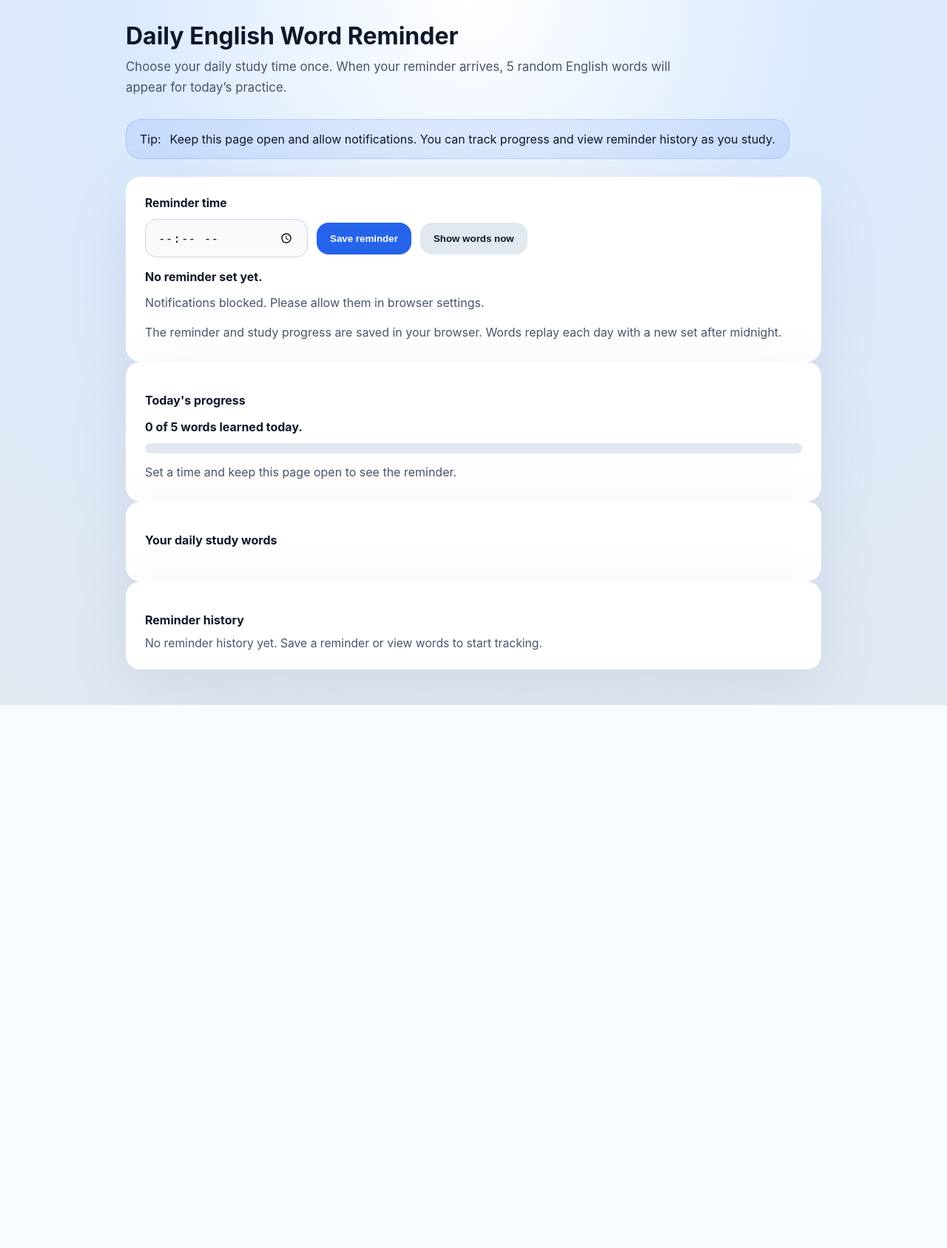
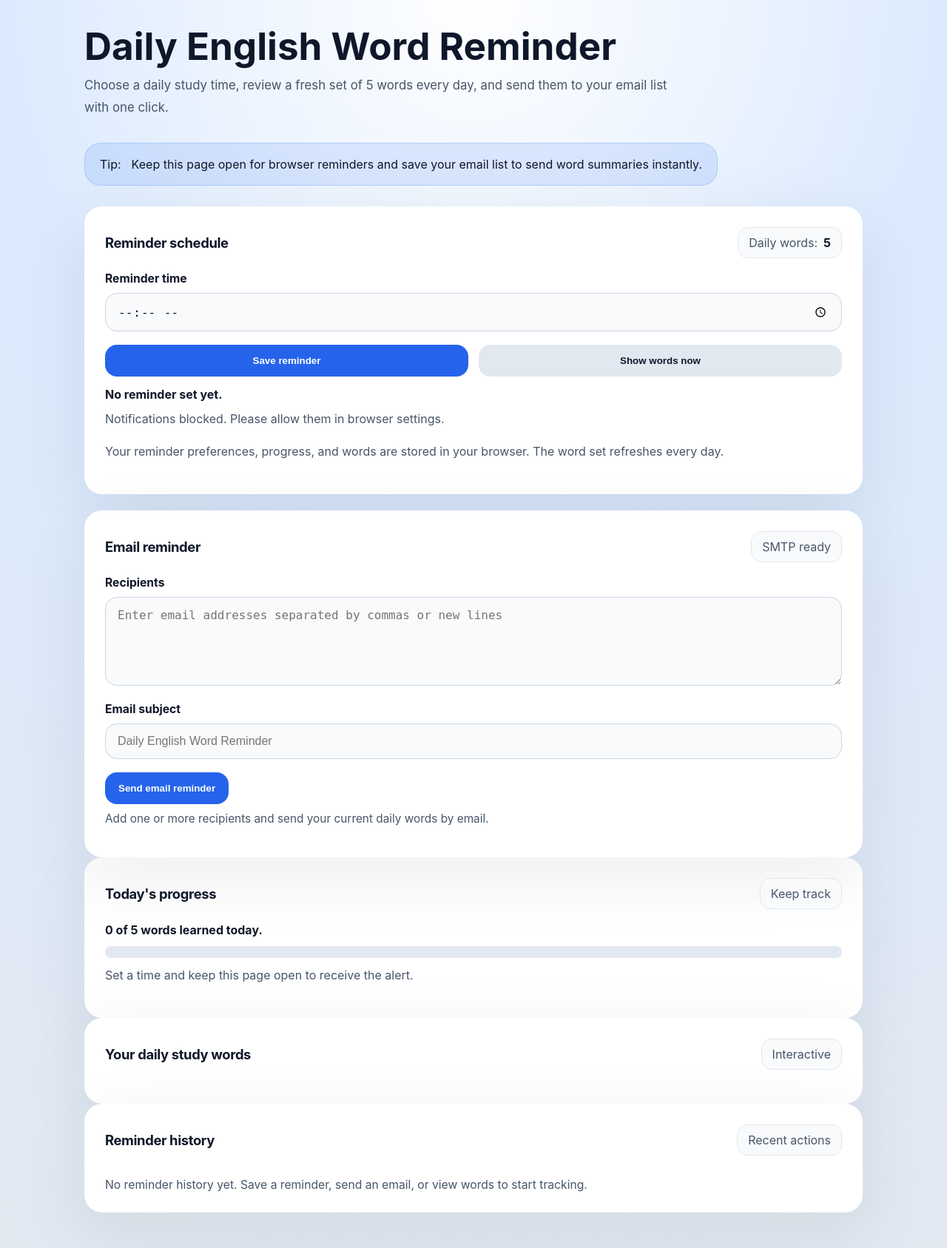
Before and after one commit to annguyenhoa1990/englishwordreminder, a Flask app: page / in a window 1280 px wide. Shown: the whole page at 74% size. Before the commit the page ends 953 px from the top, so only its background shows below. Run offline with Flask 2, Linux system fonts and the light colour scheme.

Commit message:
Update app UI and add SMTP/email reminder support

```diff
--- a/app.py
+++ b/app.py
@@ -1,6 +1,9 @@
 import argparse
 import os
-from flask import Flask, render_template
+import smtplib
+import ssl
+from email.message import EmailMessage
+from flask import Flask, render_template, request, jsonify
 
 app = Flask(__name__)
 
@@ -83,6 +86,32 @@ WORD_DEFINITIONS = {
 WORD_LIST = list(WORD_DEFINITIONS.keys())
 DAILY_WORD_COUNT = 5
 
+
+def load_dotenv_file(filename='.env'):
+    if not os.path.exists(filename):
+        return
+
+    with open(filename, 'r', encoding='utf-8') as env_file:
+        for line in env_file:
+            line = line.strip()
+            if not line or line.startswith('#') or '=' not in line:
+                continue
+
+            key, value = line.split('=', 1)
+            key = key.strip()
+            value = value.strip().strip('"').strip("'")
+            if key and key not in os.environ:
+                os.environ[key] = value
+
+
+load_dotenv_file()
+
+SMTP_SERVER = os.environ.get('SMTP_SERVER')
+SMTP_PORT = int(os.environ.get('SMTP_PORT', '587'))
+SMTP_USERNAME = os.environ.get('SMTP_USERNAME')
+SMTP_PASSWORD = os.environ.get('SMTP_PASSWORD')
+EMAIL_SENDER = os.environ.get('EMAIL_SENDER') or SMTP_USERNAME
+
 @app.route('/')
 def index():
     return render_template(
@@ -92,6 +121,58 @@ def index():
         daily_word_count=DAILY_WORD_COUNT,
     )
 
+def build_email_body(words):
+    parts = ['<h2>Daily English Word Reminder</h2>', '<p>Here are your 5 words for today:</p>', '<ul>']
+    plain_lines = ['Daily English Word Reminder', '', 'Here are your 5 words for today:', '']
+    for word in words:
+        definition = WORD_DEFINITIONS.get(word, 'No definition available.')
+        plain_lines.append(f'{word}: {definition}')
+        parts.append(f'<li><strong>{word}</strong>: {definition}</li>')
+    parts.append('</ul>')
+    parts.append('<p>Keep practicing and review them again later today.</p>')
+    plain_lines.append('')
+    plain_lines.append('Keep practicing and review them again later today.')
+    return '\n'.join(plain_lines), '\n'.join(parts)
+
+def send_email_message(recipients, subject, words):
+    if not SMTP_SERVER or not SMTP_USERNAME or not SMTP_PASSWORD or not EMAIL_SENDER:
+        raise ValueError('SMTP configuration is incomplete. Set SMTP_SERVER, SMTP_USERNAME, SMTP_PASSWORD, and EMAIL_SENDER.')
+
+    plain_text, html_text = build_email_body(words)
+    message = EmailMessage()
+    message['Subject'] = subject
+    message['From'] = EMAIL_SENDER
+    message['To'] = ', '.join(recipients)
+    message.set_content(plain_text)
+    message.add_alternative(html_text, subtype='html')
+
+    context = ssl.create_default_context()
+    with smtplib.SMTP(SMTP_SERVER, SMTP_PORT, timeout=20) as server:
+        server.starttls(context=context)
+        server.login(SMTP_USERNAME, SMTP_PASSWORD)
+        server.send_message(message)
+
+@app.route('/send-email', methods=['POST'])
+def send_email_route():
+    payload = request.get_json(silent=True) or {}
+    recipients_raw = payload.get('recipients', '')
+    recipients = [address.strip() for address in recipients_raw.replace(';', ',').split(',') if address.strip()]
+
+    if not recipients:
+        return jsonify(success=False, error='Enter at least one email address.'), 400
+
+    words = payload.get('words') or []
+    if not isinstance(words, list) or len(words) == 0:
+        return jsonify(success=False, error='No words available to send.'), 400
+
+    subject = payload.get('subject', 'Daily English Word Reminder')
+
+    try:
+        send_email_message(recipients, subject, words)
+        return jsonify(success=True, message='Email reminder sent successfully.')
+    except Exception as exc:
+        return jsonify(success=False, error=str(exc)), 500
+
 if __name__ == '__main__':
     parser = argparse.ArgumentParser(description='Run the English word reminder app.')
     parser.add_argument('--host', default='0.0.0.0', help='Host to bind the server to')
--- a/static/app.js
+++ b/static/app.js
@@ -9,12 +9,17 @@ const progressBarFill = document.getElementById('progress-bar-fill');
 const historyListEl = document.getElementById('history-list');
 const historyEmptyEl = document.getElementById('history-empty');
 const notificationStatusEl = document.getElementById('notification-status');
+const emailListTextarea = document.getElementById('email-list');
+const emailSubjectInput = document.getElementById('email-subject');
+const sendEmailButton = document.getElementById('send-email');
+const emailStatusEl = document.getElementById('email-status');
 
 const STORAGE_KEY = 'english-word-reminder';
 const DAILY_WORDS_KEY = 'english-word-reminder-words';
 const PROGRESS_KEY = 'english-word-reminder-progress';
 const HISTORY_KEY = 'english-word-reminder-history';
 const SHOWN_DAY_KEY = 'english-word-reminder-shown-date';
+const EMAIL_RECIPIENTS_KEY = 'english-word-reminder-email-recipients';
 
 function pad(value) {
     return value.toString().padStart(2, '0');
@@ -66,6 +71,22 @@ function saveTodayProgress(progress) {
     const data = getProgressData();
     data[getTodayKey()] = progress;
     localStorage.setItem(PROGRESS_KEY, JSON.stringify(data));
+}
+
+function getEmailRecipients() {
+    return localStorage.getItem(EMAIL_RECIPIENTS_KEY) || '';
+}
+
+function saveEmailRecipients(value) {
+    localStorage.setItem(EMAIL_RECIPIENTS_KEY, value);
+}
+
+function parseRecipients(raw) {
+    return raw
+        .replace(/\s+/g, ',')
+        .split(',')
+        .map(item => item.trim())
+        .filter(Boolean);
 }
 
 function toggleLearned(word) {
@@ -159,7 +180,7 @@ function hideWords() {
 function updateReminderDisplay(reminderTime) {
     if (!reminderTime) {
         nextReminderEl.textContent = 'No reminder set yet.';
-        reminderStatusEl.textContent = 'Set a time and keep this page open to see the reminder.';
+        reminderStatusEl.textContent = 'Set a time and keep this page open to receive the alert.';
         hideWords();
         return;
     }
@@ -243,6 +264,55 @@ function checkReminder() {
     reminderStatusEl.textContent = `Your words will appear at ${reminderTime}. (${diffMinutes} minutes remaining)`;
 }
 
+function setEmailStatus(message, isError = false) {
+    emailStatusEl.textContent = message;
+    emailStatusEl.style.color = isError ? '#b91c1c' : '#475569';
+}
+
+async function sendEmailReminder() {
+    const recipients = parseRecipients(emailListTextarea.value);
+    const wordsToSend = getDailyWords();
+
+    if (recipients.length === 0) {
+        setEmailStatus('Please add at least one valid email address.', true);
+        return;
+    }
+
+    if (wordsToSend.length === 0) {
+        setEmailStatus('No words available to send.', true);
+        return;
+    }
+
+    const subject = emailSubjectInput.value.trim() || 'Daily English Word Reminder';
+    setEmailStatus('Sending email reminder…');
+    sendEmailButton.disabled = true;
+
+    try {
+        const response = await fetch('/send-email', {
+            method: 'POST',
+            headers: { 'Content-Type': 'application/json' },
+            body: JSON.stringify({
+                recipients: recipients.join(','),
+                subject,
+                words: wordsToSend,
+            }),
+        });
+
+        const data = await response.json();
+        if (response.ok && data.success) {
+            setEmailStatus('Email reminder sent successfully.');
+            saveEmailRecipients(emailListTextarea.value);
+            addHistory(`Sent email reminder to ${recipients.length} address${recipients.length === 1 ? '' : 'es'}`);
+        } else {
+            setEmailStatus(data.error || 'Unable to send email reminder.', true);
+        }
+    } catch (error) {
+        setEmailStatus('Network error. Please try again later.', true);
+    } finally {
+        sendEmailButton.disabled = false;
+    }
+}
+
 saveButton.addEventListener('click', () => {
     const time = reminderInput.value;
     if (!time) {
@@ -263,7 +333,10 @@ showNowButton.addEventListener('click', () => {
     addHistory('Viewed today’s words manually');
 });
 
+sendEmailButton.addEventListener('click', sendEmailReminder);
+
 window.addEventListener('load', () => {
+    emailListTextarea.value = getEmailRecipients();
     updateNotificationStatus();
     requestNotificationPermission();
     renderHistory();
--- a/templates/index.html
+++ b/templates/index.html
@@ -9,91 +9,191 @@
             color-scheme: light;
             --bg: #eef6ff;
             --surface: #ffffff;
-            --surface-strong: #f8fbff;
+            --surface-soft: #f8fbff;
+            --surface-strong: #edf2ff;
             --text: #0f172a;
             --muted: #475569;
             --primary: #2563eb;
             --primary-strong: #1d4ed8;
             --accent: #22c55e;
             --danger: #dc2626;
-            --radius: 20px;
+            --radius: 24px;
+            --shadow: 0 24px 90px rgba(15, 23, 42, 0.08);
         }
 
         * { box-sizing: border-box; }
-        body { margin: 0; font-family: Inter, system-ui, -apple-system, BlinkMacSystemFont, "Segoe UI", sans-serif; background: radial-gradient(circle at top, #ffffff, #dbeafe 40%, #e2e8f0 100%); color: var(--text); }
-        .page { width: min(100%, 980px); margin: 0 auto; padding: 32px 20px 48px; }
-        header { margin-bottom: 28px; }
-        h1 { margin: 0 0 10px; font-size: clamp(2rem, 2.5vw, 3rem); line-height: 1.05; }
-        .lead { margin: 0; max-width: 760px; color: var(--muted); font-size: 1.05rem; line-height: 1.7; }
-        .alert { display: inline-flex; align-items: center; gap: 12px; padding: 16px 18px; background: rgba(37, 99, 235, 0.1); border-radius: var(--radius); color: var(--text); margin-bottom: 24px; border: 1px solid rgba(37, 99, 235, 0.18); }
+        html, body { min-height: 100%; }
+        body {
+            margin: 0;
+            font-family: Inter, system-ui, -apple-system, BlinkMacSystemFont, "Segoe UI", sans-serif;
+            background: radial-gradient(circle at top, #ffffff, #dbeafe 36%, #e2e8f0 100%);
+            color: var(--text);
+        }
+
+        .page {
+            width: min(100%, 1100px);
+            margin: 0 auto;
+            padding: 36px 24px 48px;
+        }
+
+        header { margin-bottom: 32px; }
+        h1 { margin: 0 0 12px; font-size: clamp(2.4rem, 4vw, 3.6rem); line-height: 1.02; }
+        .lead { margin: 0; max-width: 820px; color: var(--muted); font-size: 1.05rem; line-height: 1.8; }
+
+        .alert {
+            display: inline-flex;
+            align-items: center;
+            gap: 14px;
+            padding: 18px 20px;
+            background: rgba(37, 99, 235, 0.12);
+            border-radius: 22px;
+            color: var(--text);
+            margin-bottom: 28px;
+            border: 1px solid rgba(37, 99, 235, 0.18);
+        }
+
         .grid { display: grid; gap: 22px; }
-        .box { background: var(--surface); border-radius: var(--radius); box-shadow: 0 24px 90px rgba(15, 23, 42, 0.08); padding: 26px; }
-        label { display: block; margin-bottom: 12px; font-size: 0.98rem; font-weight: 700; }
-        input[type=time] { width: 100%; max-width: 220px; padding: 14px 16px; border: 1px solid #cbd5e1; border-radius: 16px; background: #f8fafc; font-size: 1rem; color: var(--text); }
-        .controls { display: flex; flex-wrap: wrap; gap: 12px; align-items: center; }
-        button { border: none; border-radius: 16px; cursor: pointer; transition: transform 0.16s ease, background-color 0.16s ease; font-weight: 700; }
+        .card-grid { display: grid; gap: 20px; grid-template-columns: repeat(auto-fit, minmax(320px, 1fr)); }
+
+        .box {
+            background: var(--surface);
+            border-radius: var(--radius);
+            box-shadow: var(--shadow);
+            padding: 28px;
+        }
+
+        .section-header {
+            display: flex;
+            justify-content: space-between;
+            gap: 12px;
+            align-items: center;
+            margin-bottom: 18px;
+        }
+
+        .section-header h2 {
+            margin: 0;
+            font-size: 1.15rem;
+            letter-spacing: -0.02em;
+        }
+
+        .form-field { margin-bottom: 18px; }
+        .form-field label { display: block; margin-bottom: 10px; font-size: 0.98rem; font-weight: 700; }
+        .input,
+        .textarea { width: 100%; padding: 14px 16px; border: 1px solid #cbd5e1; border-radius: 16px; background: #f8fafc; color: var(--text); font-size: 1rem; }
+        .textarea { min-height: 120px; resize: vertical; }
+        .row { display: flex; flex-wrap: wrap; gap: 14px; align-items: center; }
+        .row > * { flex: 1 1 180px; }
+
+        button { border: none; border-radius: 16px; cursor: pointer; transition: transform 0.16s ease, background-color 0.16s ease, opacity 0.16s ease; font-weight: 700; }
         button:hover { transform: translateY(-1px); }
         .btn-primary { background: var(--primary); color: white; padding: 14px 18px; }
         .btn-secondary { background: #e2e8f0; color: var(--text); padding: 14px 18px; }
-        .status { margin-top: 16px; font-weight: 700; color: var(--text); }
-        .hint { margin-top: 12px; color: var(--muted); line-height: 1.7; }
-        .words { display: grid; grid-template-columns: repeat(auto-fit, minmax(220px, 1fr)); gap: 16px; margin-top: 20px; }
-        .word-card { padding: 20px; background: #f8fbff; border: 1px solid #dbeafe; border-radius: 20px; min-height: 180px; display: flex; flex-direction: column; justify-content: space-between; }
-        .word-title { font-size: 1.3rem; font-weight: 800; text-transform: capitalize; margin-bottom: 12px; }
-        .word-definition { color: var(--muted); line-height: 1.7; margin-bottom: 16px; flex-grow: 1; }
+        .btn-ghost { background: transparent; color: var(--primary); padding: 12px 16px; border: 1px solid rgba(37, 99, 235, 0.22); }
+
+        .status { margin-top: 14px; font-weight: 700; color: var(--text); }
+        .hint { margin-top: 10px; color: var(--muted); line-height: 1.7; }
+        .status-note { margin-top: 10px; font-size: 0.96rem; color: var(--muted); }
+
+        .words { display: grid; grid-template-columns: repeat(auto-fit, minmax(220px, 1fr)); gap: 16px; margin-top: 16px; }
+        .word-card { padding: 22px; background: var(--surface-soft); border: 1px solid #dbeafe; border-radius: 24px; min-height: 200px; display: flex; flex-direction: column; justify-content: space-between; }
+        .word-title { font-size: 1.35rem; font-weight: 800; text-transform: capitalize; margin-bottom: 12px; }
+        .word-definition { color: var(--muted); line-height: 1.75; margin-bottom: 18px; flex-grow: 1; }
         .word-actions { display: flex; gap: 10px; flex-wrap: wrap; }
-        .word-button { flex: 1 1 auto; padding: 10px 14px; border-radius: 14px; color: white; }
+        .word-button { flex: 1 1 auto; padding: 12px 14px; border-radius: 16px; color: white; }
         .word-button.learned { background: var(--accent); }
         .word-button.unlearned { background: var(--primary); }
-        .progress-bar { width: 100%; height: 14px; background: #e2e8f0; border-radius: 999px; overflow: hidden; margin-top: 12px; }
+
+        .progress-bar { width: 100%; height: 16px; background: #e2e8f0; border-radius: 999px; overflow: hidden; margin-top: 12px; }
         .progress-bar-fill { height: 100%; border-radius: 999px; background: var(--primary); width: 0%; transition: width 0.3s ease; }
+
         .history-list { list-style: none; margin: 0; padding: 0; display: grid; gap: 12px; }
-        .history-item { display: grid; grid-template-columns: 1fr auto; gap: 12px; padding: 14px 16px; background: #f8fafc; border: 1px solid #dbeafe; border-radius: 16px; color: var(--text); }
+        .history-item { display: grid; grid-template-columns: 1fr auto; gap: 12px; padding: 16px 18px; background: #f8fafc; border: 1px solid #dbeafe; border-radius: 18px; color: var(--text); }
         .history-action { font-weight: 700; }
         .history-time { color: var(--muted); font-size: 0.95rem; text-align: right; }
         .empty-state { color: var(--muted); font-size: 0.98rem; margin-top: 12px; }
+        .status-badge { display: inline-flex; gap: 8px; align-items: center; padding: 10px 14px; border-radius: 14px; background: #f8fafc; color: var(--muted); border: 1px solid #e2e8f0; }
+        .status-badge strong { color: var(--text); }
+
+        @media (max-width: 640px) {
+            .row { flex-direction: column; }
+            .page { padding: 24px 16px 36px; }
+        }
     </style>
 </head>
 <body>
     <div class="page">
         <header>
             <h1>Daily English Word Reminder</h1>
-            <p class="lead">Choose your daily study time once. When your reminder arrives, 5 random English words will appear for today’s practice.</p>
+            <p class="lead">Choose a daily study time, review a fresh set of 5 words every day, and send them to your email list with one click.</p>
         </header>
 
         <div class="alert">
             <span>Tip:</span>
-            <span>Keep this page open and allow notifications. You can track progress and view reminder history as you study.</span>
+            <span>Keep this page open for browser reminders and save your email list to send word summaries instantly.</span>
         </div>
 
+        <div class="grid">
             <section class="box">
+                <div class="section-header">
+                    <h2>Reminder schedule</h2>
+                    <span class="status-badge">Daily words: <strong>{{ daily_word_count }}</strong></span>
+                </div>
+                <div class="form-field">
                     <label for="reminder-time">Reminder time</label>
-            <div class="controls">
-                <input id="reminder-time" type="time" />
+                    <input id="reminder-time" class="input" type="time" />
+                </div>
+                <div class="row">
                     <button id="save-reminder" class="btn-primary">Save reminder</button>
                     <button id="show-now" class="btn-secondary">Show words now</button>
                 </div>
                 <div id="next-reminder" class="status"></div>
-            <div id="notification-status" class="hint"></div>
-            <div class="hint">The reminder and study progress are saved in your browser. Words replay each day with a new set after midnight.</div>
+                <p id="notification-status" class="hint"></p>
+                <p class="hint">Your reminder preferences, progress, and words are stored in your browser. The word set refreshes every day.</p>
             </section>
 
             <section class="box">
-            <div class="status">Today's progress</div>
+                <div class="section-header">
+                    <h2>Email reminder</h2>
+                    <span class="status-badge">SMTP ready</span>
+                </div>
+                <div class="form-field">
+                    <label for="email-list">Recipients</label>
+                    <textarea id="email-list" class="textarea" placeholder="Enter email addresses separated by commas or new lines"></textarea>
+                </div>
+                <div class="form-field">
+                    <label for="email-subject">Email subject</label>
+                    <input id="email-subject" class="input" type="text" placeholder="Daily English Word Reminder" />
+                </div>
+                <button id="send-email" class="btn-primary">Send email reminder</button>
+                <p id="email-status" class="status-note">Add one or more recipients and send your current daily words by email.</p>
+            </section>
+        </div>
+
+        <section class="box">
+            <div class="section-header">
+                <h2>Today's progress</h2>
+                <span class="status-badge">Keep track</span>
+            </div>
             <div id="progress-summary" class="status"></div>
             <div class="progress-bar"><div id="progress-bar-fill" class="progress-bar-fill"></div></div>
-            <div id="reminder-status" class="hint"></div>
+            <p id="reminder-status" class="hint"></p>
         </section>
 
         <section class="box">
-            <div class="status">Your daily study words</div>
+            <div class="section-header">
+                <h2>Your daily study words</h2>
+                <span class="status-badge">Interactive</span>
+            </div>
             <div id="word-list" class="words"></div>
         </section>
 
         <section class="box">
-            <div class="status">Reminder history</div>
+            <div class="section-header">
+                <h2>Reminder history</h2>
+                <span class="status-badge">Recent actions</span>
+            </div>
             <ul id="history-list" class="history-list"></ul>
-            <div id="history-empty" class="empty-state">No reminder history yet. Save a reminder or view words to start tracking.</div>
+            <div id="history-empty" class="empty-state">No reminder history yet. Save a reminder, send an email, or view words to start tracking.</div>
         </section>
     </div>
 
```
Also changed, not shown: README.md, 1 other file. Lines whose indentation alone changed are shown as unchanged.
